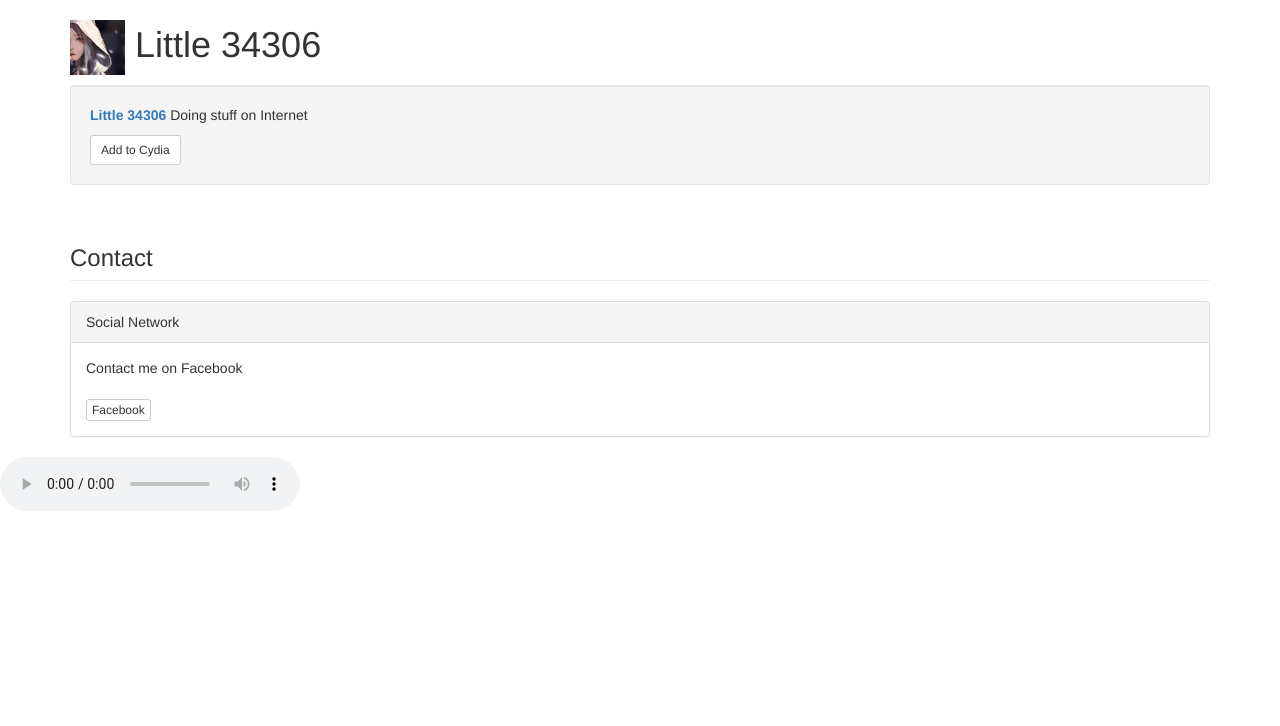
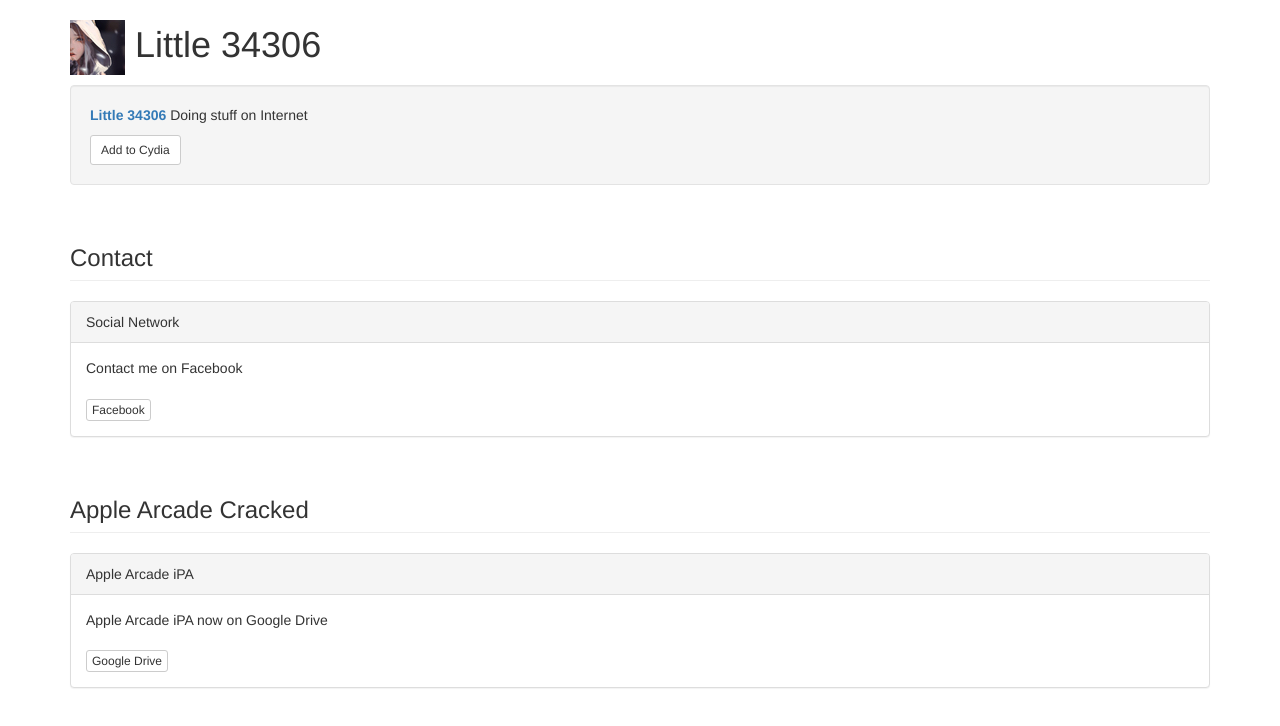
Before and after one commit to 34306/34306.github.io, a plain HTML site: page index.html in a window 1280 px wide. Drawn offline with nearby package versions, Linux system fonts and the light colour scheme.

Commit message:
Change little in index.html

```diff
--- a/index.html
+++ b/index.html
@@ -33,9 +33,18 @@
 	  </div>
 	</div>
 </div>
-<audio controls autoplay>
-    <source src="fmtm.m4a" type="audio/mpeg">
-  </audio>
+<div class="container">
+  <h3 id="wells" class="page-header">Apple Arcade Cracked</h3>
+</div>
 
+<div class="container">
+	<div class="panel panel-default">
+	  <div class="panel-heading">Apple Arcade iPA</div>
+	  <div class="panel-body">
+		Apple Arcade iPA now on Google Drive<br /><br />
+		<a class="btn btn-xs btn-default" href="https://drive.google.com/drive/folders/1B6O3MC-yWJ5uWKuCRU2QD5ny5ZrUpNFK?usp=sharing">Google Drive</a>
+	  </div>
+	</div>
+</div>
 </body>
 </html>
```
